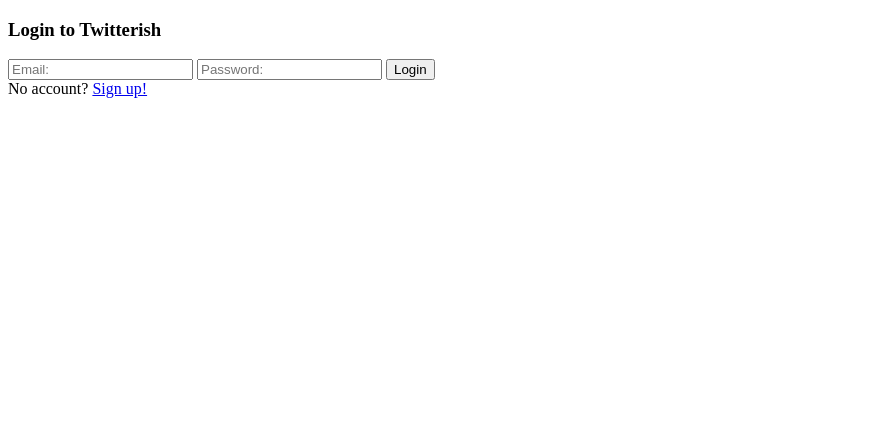
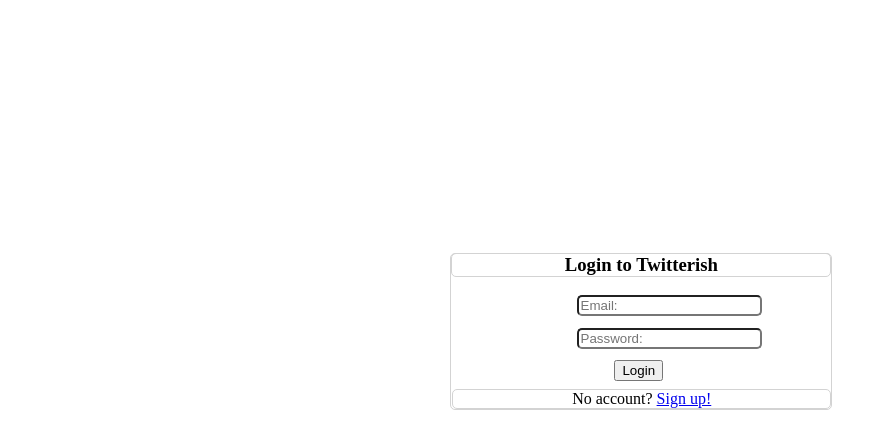
Before and after one commit to BishopOC/twitter_clone, a website: page public/html/login.html in a window 1280 px wide. Shown: the whole page, without its empty margins (0-887 px from the left). Drawn offline with Linux system fonts and the light colour scheme; files that its build step writes are made by us from their sources.

Commit message:
made a rough final version of the stylinging for the /login

```diff
--- a/public/css/login.css
+++ b/public/css/login.css
@@ -0,0 +1,48 @@
+div {
+  margin-top: 20%;
+  margin-left: 35%;
+  border: 1px solid lightgrey;
+  border-radius: 5px;
+  height: 20%;
+  width: 30%;
+}
+
+.field {
+  display: block;
+  margin-top:3%;
+  position:relative;
+  left: 33%;
+}
+
+h3 {
+  margin-top: -0.3%;
+  margin-left: -29%;
+  margin-right: 28.8%;
+  border: 1px solid lightgrey;
+  border-radius: 5px;
+  position:relative;
+  left: 29%;
+  text-align: center;
+}
+
+#login {
+  margin-bottom: 2%;
+  position:relative;
+  left: 43%;
+}
+
+footer {
+  border: 1px solid lightgrey;
+  border-radius: 5px;a
+  margin-bottom: -0.3%;
+  margin-left: -28.8%;
+  margin-right: 28.8%;
+  position:relative;
+  left: 29%;
+  text-align: center;
+
+}
+
+.textbox {
+  border-radius: 5px;
+}
--- a/public/html/login.html
+++ b/public/html/login.html
@@ -8,19 +8,21 @@
   <link rel="stylesheet" href="css/login.css">
 </head>
 <body>
+  <div>
   <header>
     <h3>Login to Twitterish</h3>
   </header>
   <main>
     <form action="/login" method="GET">
-      <input type="email" name='email' placeholder='Email:' />
-      <input type="password" name='password' placeholder="Password:" />
-      <button type="submit">Login</button>
+      <input class='field textbox' type="email" name='email' placeholder='Email:' />
+      <input class='field textbox' type="password" name='password' placeholder="Password:" />
+      <button  class='field' id='login' type="submit">Login</button>
     </form>
   </main>
   <footer>
     No account? <a href="#">Sign up!</a>
   </footer>
+</div>
 
 </body>
 </html>
```
